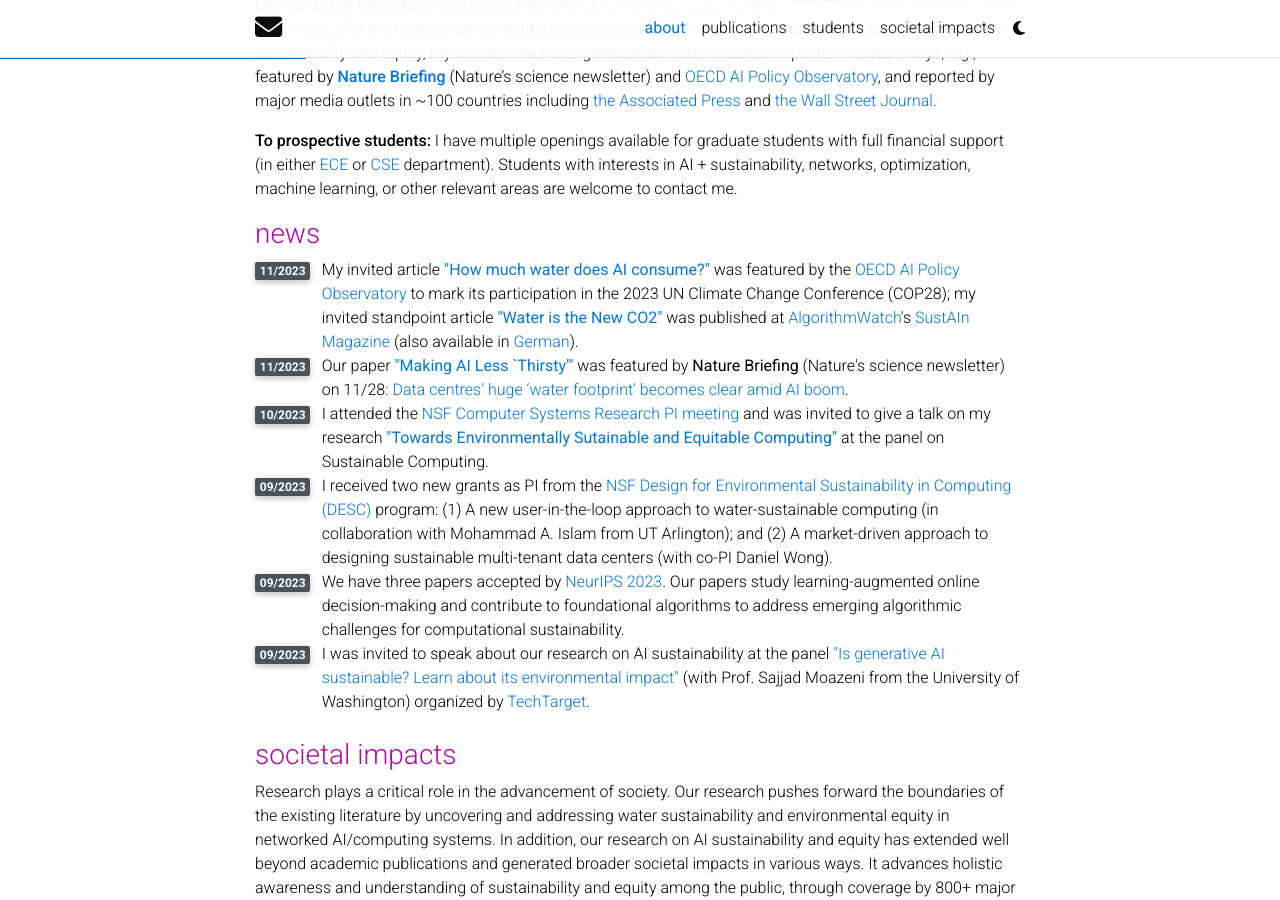
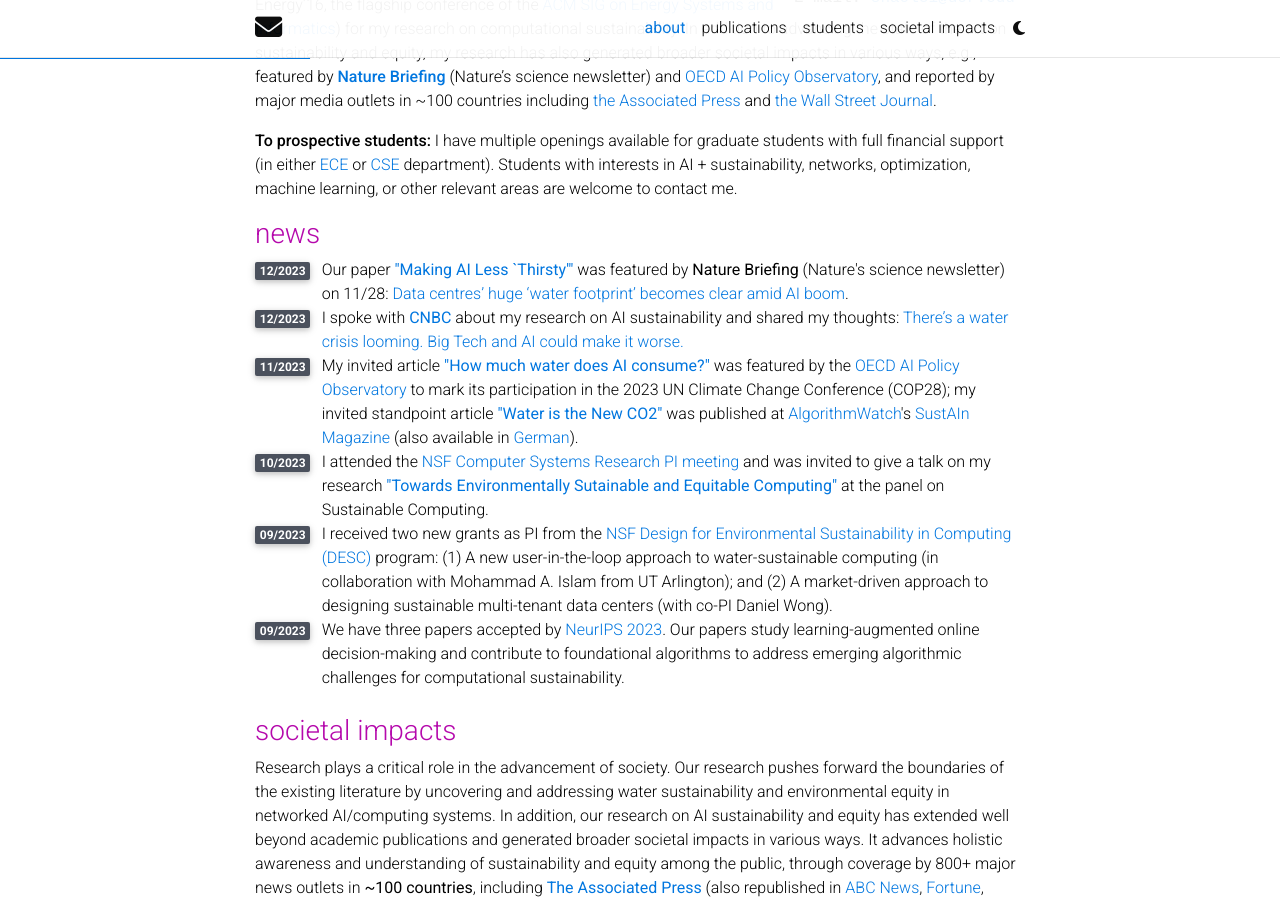
Before and after one commit to shaoleiren/shaoleiren.github.io, a Jekyll site: the page built from _pages/about.md, in a window 1280 px wide and 900 px high, scrolled down 521 px. Built offline with Jekyll 4.4.1, drawn with Linux system fonts in a browser that asks for light colours; full-size pictures stand in for the smaller copies a plugin makes; comment, search, counter and statistics services are not loaded; a style sheet for code colours, icons or effects is not loaded.

Commit message:
Update about.html

```diff
--- a/_layouts/about.html
+++ b/_layouts/about.html
@@ -55,6 +55,30 @@
           <div class="row">
               <div class="col-xs-1 cl-sm-1 col-md-1 text-center" style="width: 30px;">
                 <span class="badge font-weight-bold stylish-color text-uppercase align-middle" style="min-width: 30px;">
+                 12/2023
+                </span>
+              </div>
+              <div class="col-xs-11 cl-sm-11 col-md-11 mt-2 mt-md-0">
+               Our paper <b><a href="https://arxiv.org/abs/2304.03271">"Making AI Less `Thirsty'"</a></b>
+               was featured by <b>Nature Briefing</b> (Nature's science newsletter) on 11/28: <a href="https://www.nature.com/articles/d41586-023-03768-y">Data centres’ huge ‘water footprint’ becomes clear amid AI boom</a>.
+              </div>
+          </div>
+
+          <div class="row">
+              <div class="col-xs-1 cl-sm-1 col-md-1 text-center" style="width: 30px;">
+                <span class="badge font-weight-bold stylish-color text-uppercase align-middle" style="min-width: 30px;">
+                 12/2023
+                </span>
+              </div>
+              <div class="col-xs-11 cl-sm-11 col-md-11 mt-2 mt-md-0">
+               I spoke with <b><a href="https://www.cnbc.com/video/2023/12/06/ai-and-big-tech-could-make-the-water-crisis-worse.html" target="_blank">CNBC</a></b> about my research on AI sustainability and shared my thoughts:
+                <a href="https://www.cnbc.com/video/2023/12/06/ai-and-big-tech-could-make-the-water-crisis-worse.html">There’s a water crisis looming. Big Tech and AI could make it worse.</a>
+              </div>
+          </div>
+
+          <div class="row">
+              <div class="col-xs-1 cl-sm-1 col-md-1 text-center" style="width: 30px;">
+                <span class="badge font-weight-bold stylish-color text-uppercase align-middle" style="min-width: 30px;">
                  11/2023
                 </span>
               </div>
@@ -66,17 +90,7 @@
               </div>
           </div>
 
-          <div class="row">
-              <div class="col-xs-1 cl-sm-1 col-md-1 text-center" style="width: 30px;">
-                <span class="badge font-weight-bold stylish-color text-uppercase align-middle" style="min-width: 30px;">
-                 11/2023
-                </span>
-              </div>
-              <div class="col-xs-11 cl-sm-11 col-md-11 mt-2 mt-md-0">
-               Our paper <b><a href="https://arxiv.org/abs/2304.03271">"Making AI Less `Thirsty'"</a></b>
-               was featured by <b>Nature Briefing</b> (Nature's science newsletter) on 11/28: <a href="https://www.nature.com/articles/d41586-023-03768-y">Data centres’ huge ‘water footprint’ becomes clear amid AI boom</a>.
-              </div>
-          </div>
+
 
           <div class="row">
               <div class="col-xs-1 cl-sm-1 col-md-1 text-center" style="width: 30px;">
@@ -114,7 +128,7 @@
               </div>
           </div>
 
-          <div class="row">
+       <!--   <div class="row">
               <div class="col-xs-1 cl-sm-1 col-md-1 text-center" style="width: 30px;">
                 <span class="badge font-weight-bold stylish-color text-uppercase align-middle" style="min-width: 30px;">
                  09/2023
@@ -123,7 +137,7 @@
               <div class="col-xs-11 cl-sm-11 col-md-11 mt-2 mt-md-0">
                 I was invited to speak about our research on AI sustainability at the panel <a href="https://www.brighttalk.com/webcast/19989/595274">"Is generative AI sustainable? Learn about its environmental impact"</a> (with Prof. Sajjad Moazeni from the University of Washington) organized by <a href="https://www.techtarget.com/">TechTarget</a>.
               </div>
-          </div>
+          </div> -->
 
           <br/>
 
```
